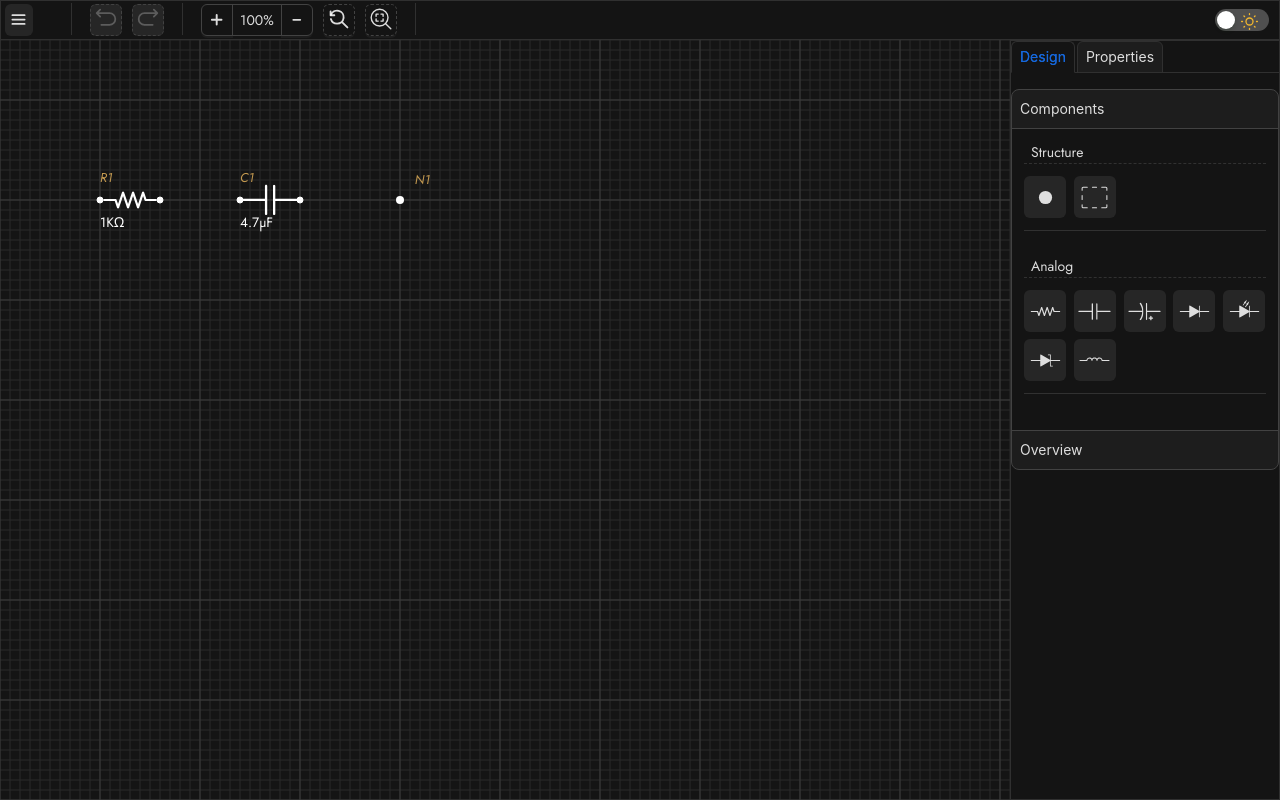
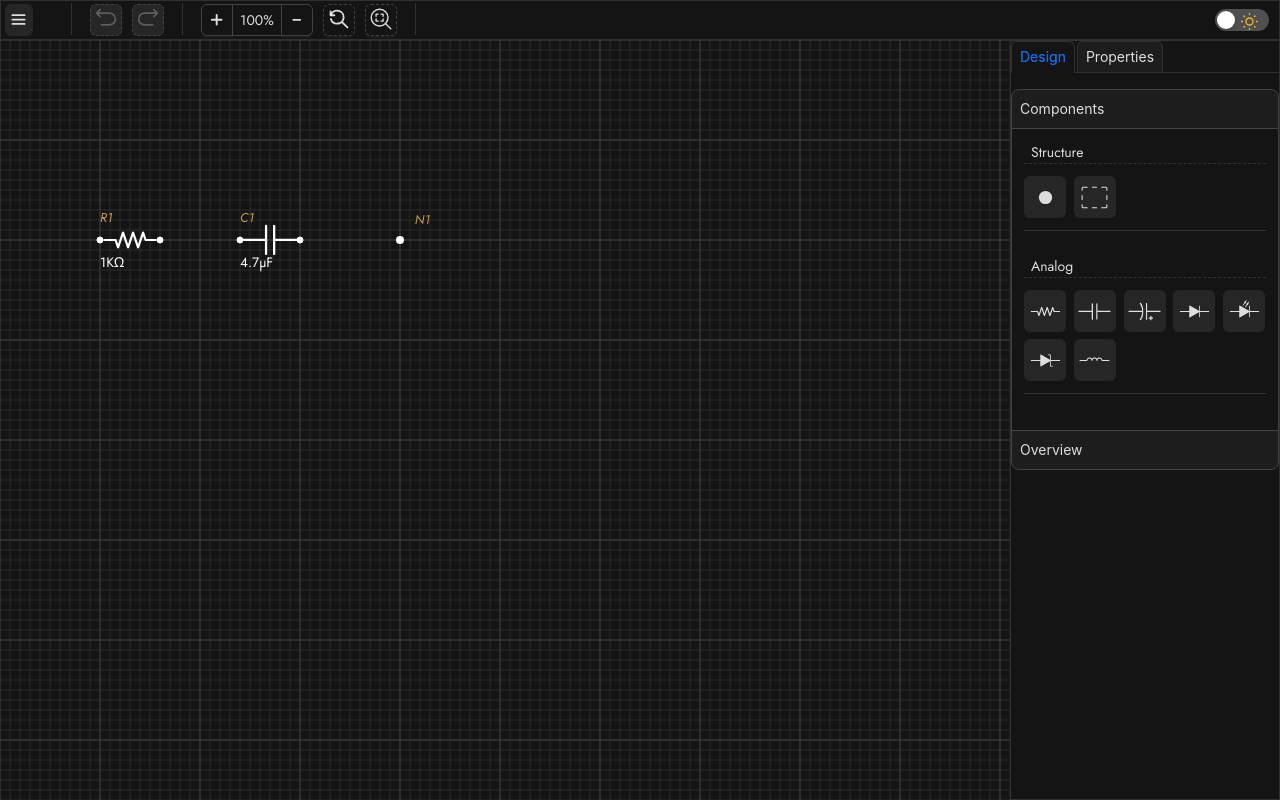
Before and after one commit to AletzMan/bitlab-circuit, a React (Vite) app: page / in a window 1280 px wide. Built offline with nearby package versions, Linux system fonts and the light colour scheme.

Commit message:
styles: change view size

```diff
--- a/src/components/BoardFlow/styles.module.css
+++ b/src/components/BoardFlow/styles.module.css
@@ -8,8 +8,9 @@
 .flow {
     position: relative;
     margin: 0em;
+    padding: 40px 0 0 0px;
     width: calc(100svw - 270px);
-    height: 100svh;
+    height: calc(100svh - 40px);
     background-color: var(--board-background-color);
 }
 
@@ -48,11 +49,11 @@
 .containerTabs {
     position: absolute;
     right: 0;
-    top: 2.89em;
+    top: 40px;
     z-index: 0;
     border-radius: 0;
     min-width: 270px;
-    height: calc(100svh - 2.89em);
+    height: calc(100svh - 40px);
 
 
 }
```
